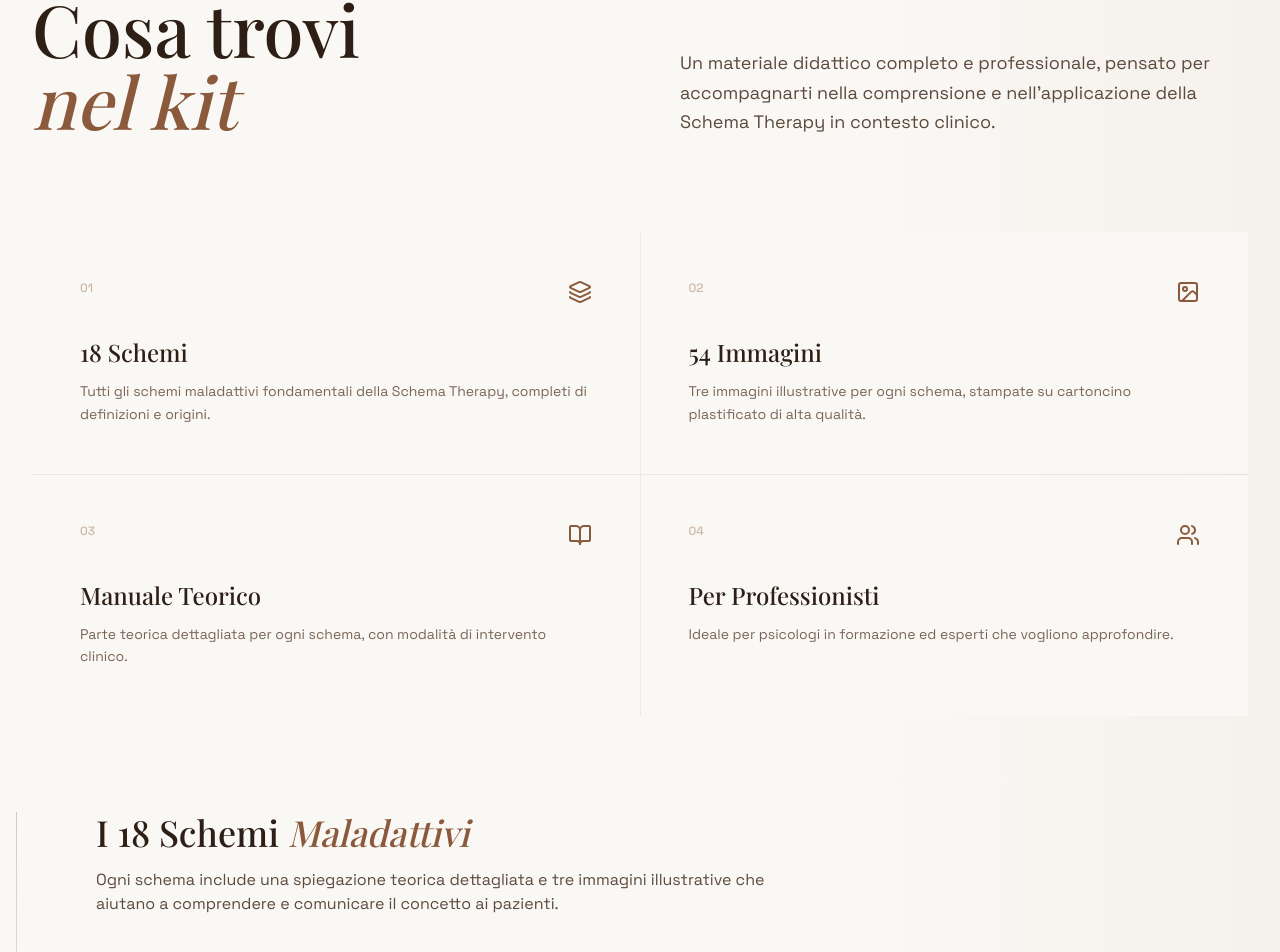
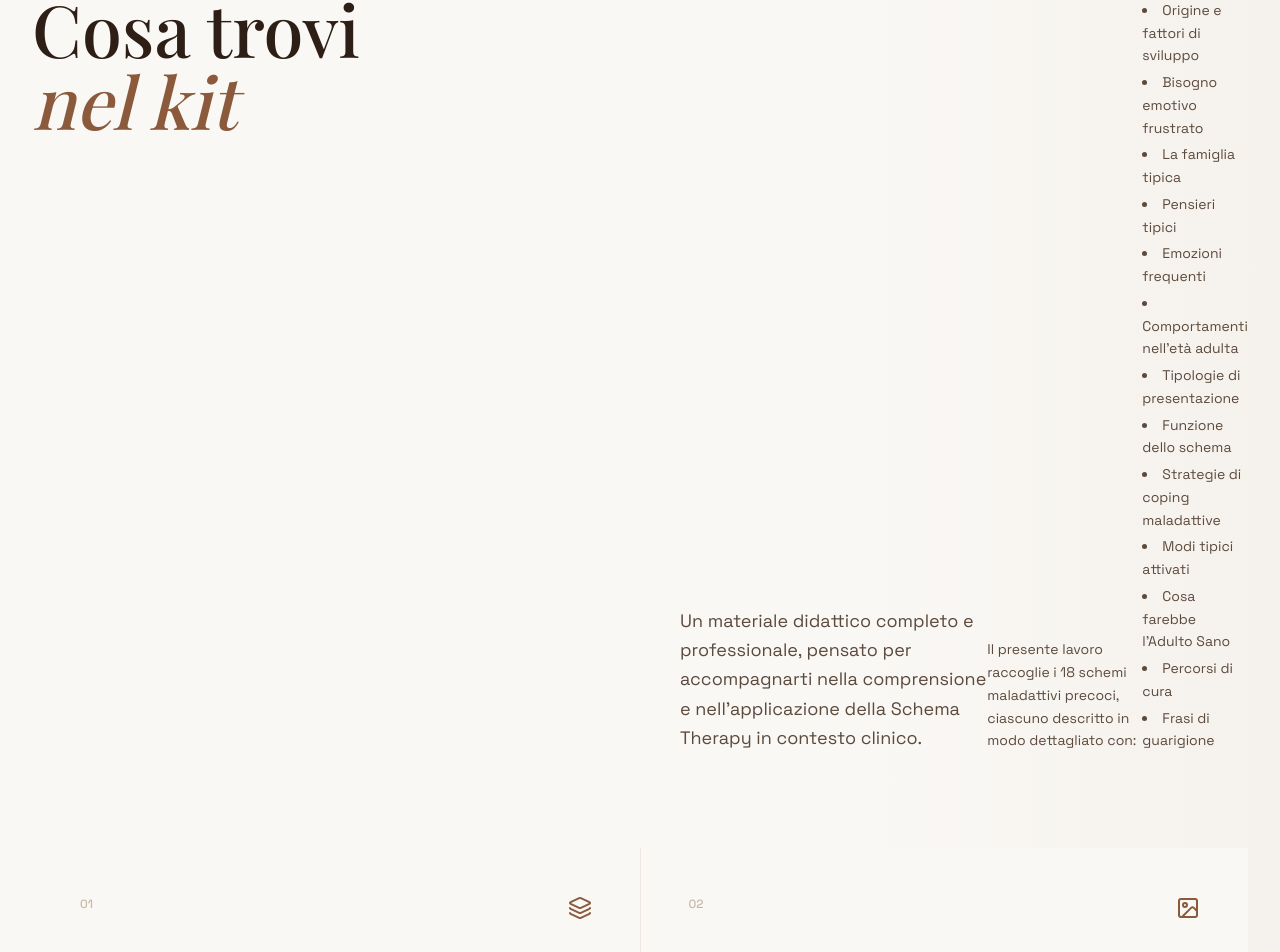
Before and after one commit to eltonbrahja/schema-therapy, a React (Vite) app: page / in a window 1280 px wide. Shown: the part 1000-1952 px from the top of the page. Built offline with nearby package versions, Linux system fonts and the light colour scheme; a web font is replaced by a local one.

Commit message:
aggiunta testo

```diff
--- a/src/sections/Product.tsx
+++ b/src/sections/Product.tsx
@@ -97,6 +97,36 @@ export function Product() {
               Un materiale didattico completo e professionale, pensato per accompagnarti
               nella comprensione e nell'applicazione della Schema Therapy in contesto clinico.
             </p>
+
+            <p
+  className={`mt-4 text-sm text-[#5c4a3d] leading-relaxed transition-all duration-700 delay-250 ${
+    isVisible ? 'opacity-100 translate-y-0' : 'opacity-0 translate-y-8'
+  }`}
+>
+  Il presente lavoro raccoglie i 18 schemi maladattivi precoci, ciascuno
+  descritto in modo dettagliato con:
+</p>
+<ul
+  className={`mt-3 space-y-1 text-sm text-[#5c4a3d] leading-relaxed list-disc list-inside transition-all duration-700 delay-300 ${
+    isVisible ? 'opacity-100 translate-y-0' : 'opacity-0 translate-y-8'
+  }`}
+>
+  <li>Definizione</li>
+  <li>Origine e fattori di sviluppo</li>
+  <li>Bisogno emotivo frustrato</li>
+  <li>La famiglia tipica</li>
+  <li>Pensieri tipici</li>
+  <li>Emozioni frequenti</li>
+  <li>Comportamenti nell’età adulta</li>
+  <li>Tipologie di presentazione</li>
+  <li>Funzione dello schema</li>
+  <li>Strategie di coping maladattive</li>
+  <li>Modi tipici attivati</li>
+  <li>Cosa farebbe l’Adulto Sano</li>
+  <li>Percorsi di cura</li>
+  <li>Frasi di guarigione</li>
+</ul>
+
           </div>
         </div>
 
```
